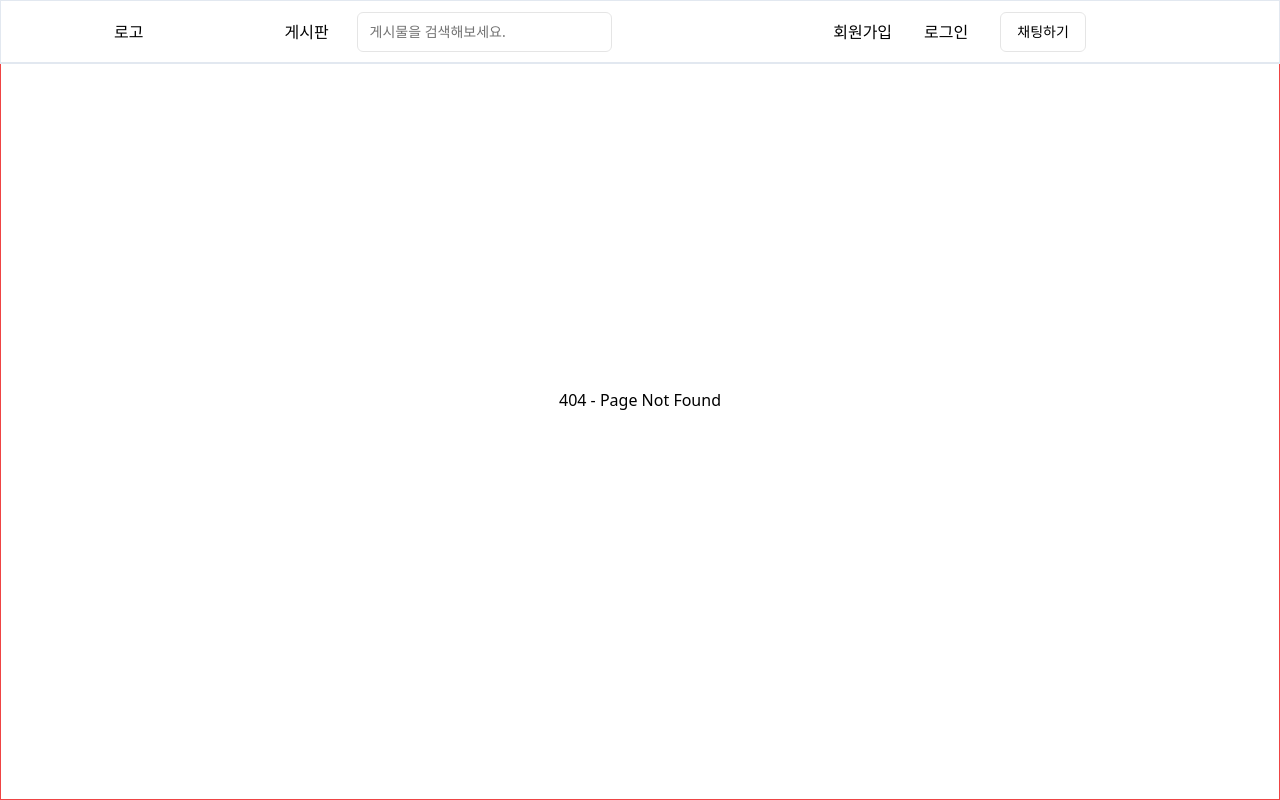
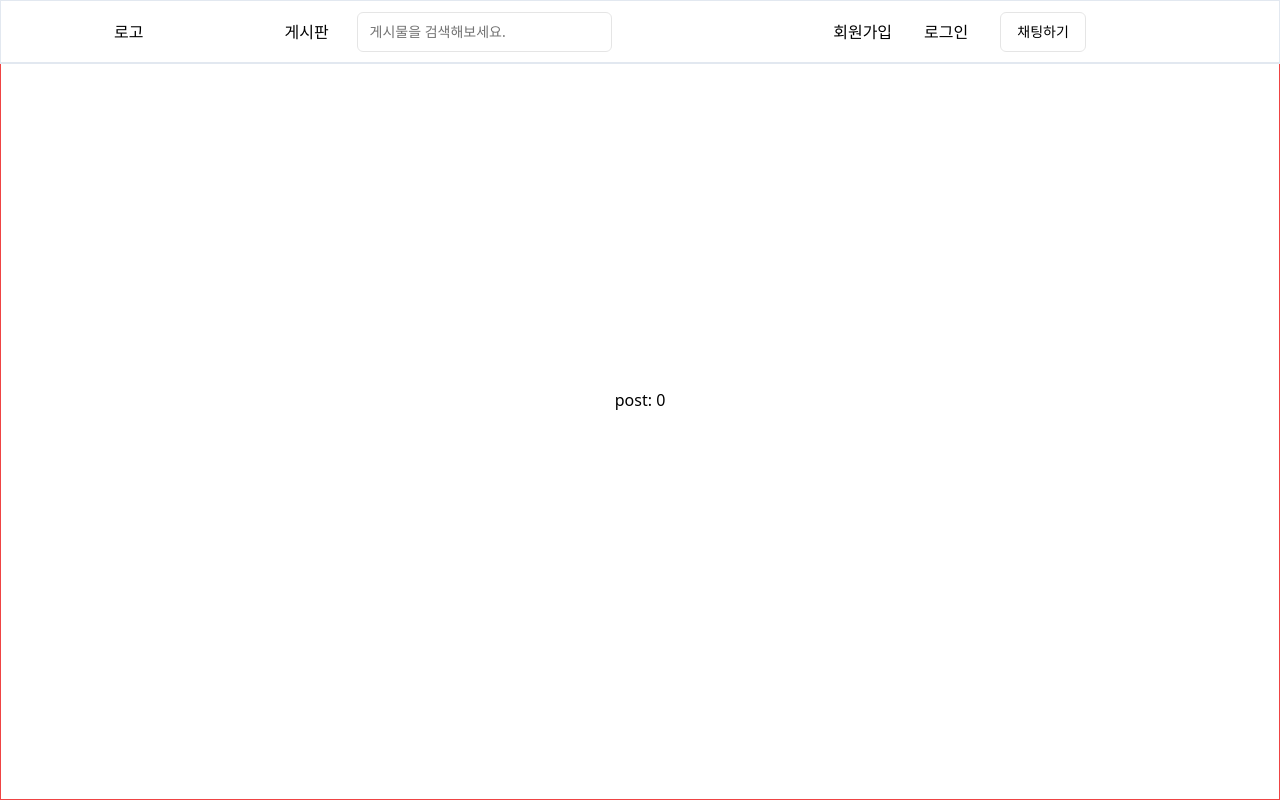
Before and after one commit to Basic-Community-Platform/front-end, a Next.js app: page /board/0 in a window 1280 px wide. Before the commit this address had no page. Built offline with nearby package versions, Linux system fonts and the light colour scheme.

Commit message:
feat; 게시물 상세 페이지 생성

```diff
--- /dev/null
+++ b/src/modules/board/PostDetailLayout.tsx
@@ -0,0 +1,3 @@
+export const PostDetailLayout = ({ children }: { children: React.ReactNode }) => {
+	return <main className="flex w-2/3 flex-col items-center justify-center">{children}</main>
+}
--- /dev/null
+++ b/src/pages/board/[id]/index.tsx
@@ -0,0 +1,13 @@
+import { useRouter } from "next/router"
+import { PostDetailLayout } from "@/modules/board/PostDetailLayout"
+
+const PostDetailPage = () => {
+	const router = useRouter()
+	const getLayout = PostDetailPage.getLayout ?? ((page) => page)
+	return getLayout(<div>post: {router.query.id}</div>)
+}
+export default PostDetailPage
+
+PostDetailPage.getLayout = function getLayout(page: React.ReactNode) {
+	return <PostDetailLayout>{page}</PostDetailLayout>
+}
--- a/src/pages/board/index.tsx
+++ b/src/pages/board/index.tsx
@@ -11,6 +11,9 @@ const BoardPage = () => {
 					글쓰기
 				</Button>
 			</Link>
+			<Link href="/board/0">
+				<Button>0번 게시물</Button>
+			</Link>
 		</div>
 	)
 }
```
